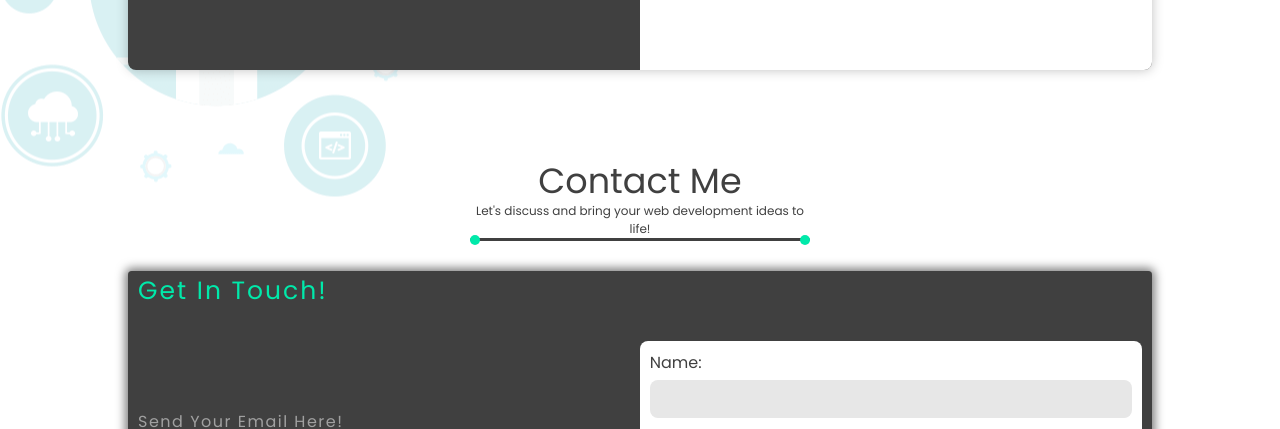
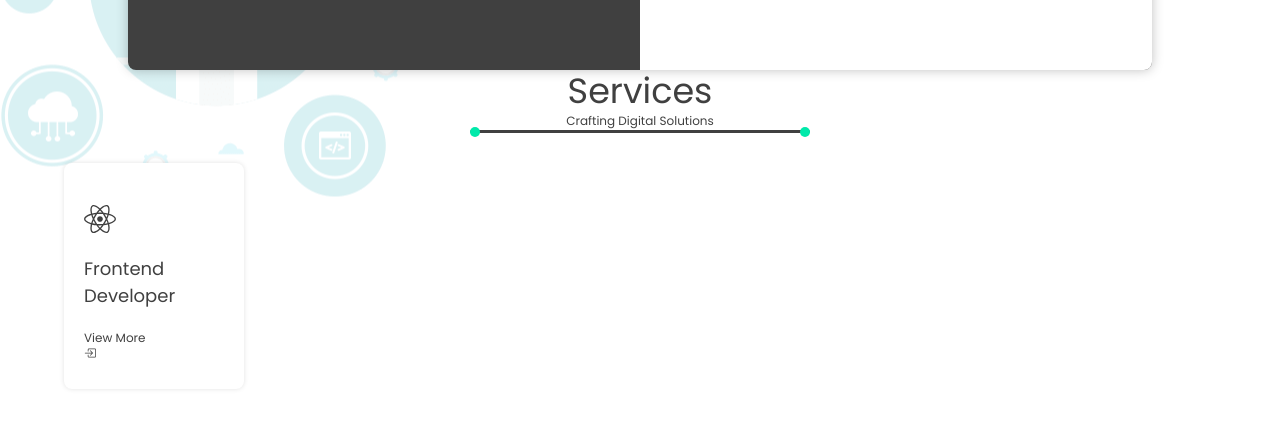
Before and after one commit to agurchu/katlegojdev, a React (Vite) app in the folder client/: page / in a window 1280 px wide. Shown: the part 1337-1766 px from the top of the page. Built offline with nearby package versions, Linux system fonts and the light colour scheme.

Commit message:
ServiceBAdge compnent

```diff
--- a/client/package.json
+++ b/client/package.json
@@ -9,10 +9,12 @@
     "preview": "vite preview"
   },
   "dependencies": {
+    "@react-icons/all-files": "^4.1.0",
     "axios": "^1.4.0",
     "bootstrap": "^5.2.3",
     "react": "^18.2.0",
     "react-dom": "^18.2.0",
+    "react-icons": "^4.9.0",
     "react-router-dom": "^6.11.0",
     "react-scroll": "^1.8.9",
     "react-typical": "^0.1.3"
--- a/client/src/App.css
+++ b/client/src/App.css
@@ -51,6 +51,39 @@
   bottom: -50%;
   transform: translateY(-50%);
   right: 0;
-  opacity: 0.25;
+  opacity: 0.15;
   z-index: 0;
 }
+
+.service_box {
+  box-shadow: 0 0 5px #0000001e;
+  background-color: white;
+  max-width: 180px;
+  padding: 40px 20px 30px;
+  text-align: left;
+  border-radius: var(--rounded-01);
+}
+.service_box h2 {
+  font-size: 1.8rem;
+  margin-bottom: 20px;
+  line-height: 1.5;
+}
+
+.service_box .service_icon {
+  margin-bottom: 20px;
+}
+
+.service_box .service_btn {
+  background-color: transparent;
+  margin-right: 10px;
+  font-size: 1.2rem;
+  transition: all 0.25s;
+}
+
+.service_box .service_btn:hover span {
+  padding-left: 2.5px;
+}
+
+.service_box .service_btn:focus {
+  color: var(--primary);
+}
--- a/client/src/App.jsx
+++ b/client/src/App.jsx
@@ -7,6 +7,7 @@ import ContactMe from "./portfolioContainer/contactMe/ContactMe";
 import { Route, Routes } from "react-router-dom";
 import axios from "axios";
 import AboutMe from "./portfolioContainer/aboutMe/AboutMe";
+import Services from "./portfolioContainer/services/Services";
 {
   /*
 
@@ -24,6 +25,7 @@ function App() {
       <NavBar />
       <Profile />
       <AboutMe />
+      <Services />
       <ContactMe />
     </>
   );
--- /dev/null
+++ b/client/src/components/ServiceBadge.jsx
@@ -0,0 +1,18 @@
+import React from "react";
+import { FaReact } from "react-icons/fa";
+import { BsBoxArrowInRight } from "react-icons/bs";
+
+export default function ServiceBadge() {
+  return (
+    <div className="service_box">
+      <div className="service_icon">{<FaReact size={32} />}</div>
+      <h2>Frontend Developer</h2>
+      <button className="service_btn">
+        View More{" "}
+        <span>
+          <BsBoxArrowInRight size={12} />
+        </span>
+      </button>
+    </div>
+  );
+}
--- /dev/null
+++ b/client/src/portfolioContainer/services/Services.jsx
@@ -0,0 +1,15 @@
+import React from "react";
+import "./services.css";
+import SectionHeading from "../../components/SectionHeading";
+import ServiceBadge from "../../components/serviceBadge";
+
+export default function Services() {
+  return (
+    <section id="services" className="container-px services">
+      <SectionHeading title={"Services"} body={"Crafting Digital Solutions"} />
+      <div>
+        <ServiceBadge />
+      </div>
+    </section>
+  );
+}
--- /dev/null
+++ b/client/src/portfolioContainer/services/services.css
@@ -0,0 +1,4 @@
+.services {
+  color: var(--dark);
+  padding-top: 80px;
+}
```
Also changed, not shown: 1 other file (tests, documents, lock files or other folders).
